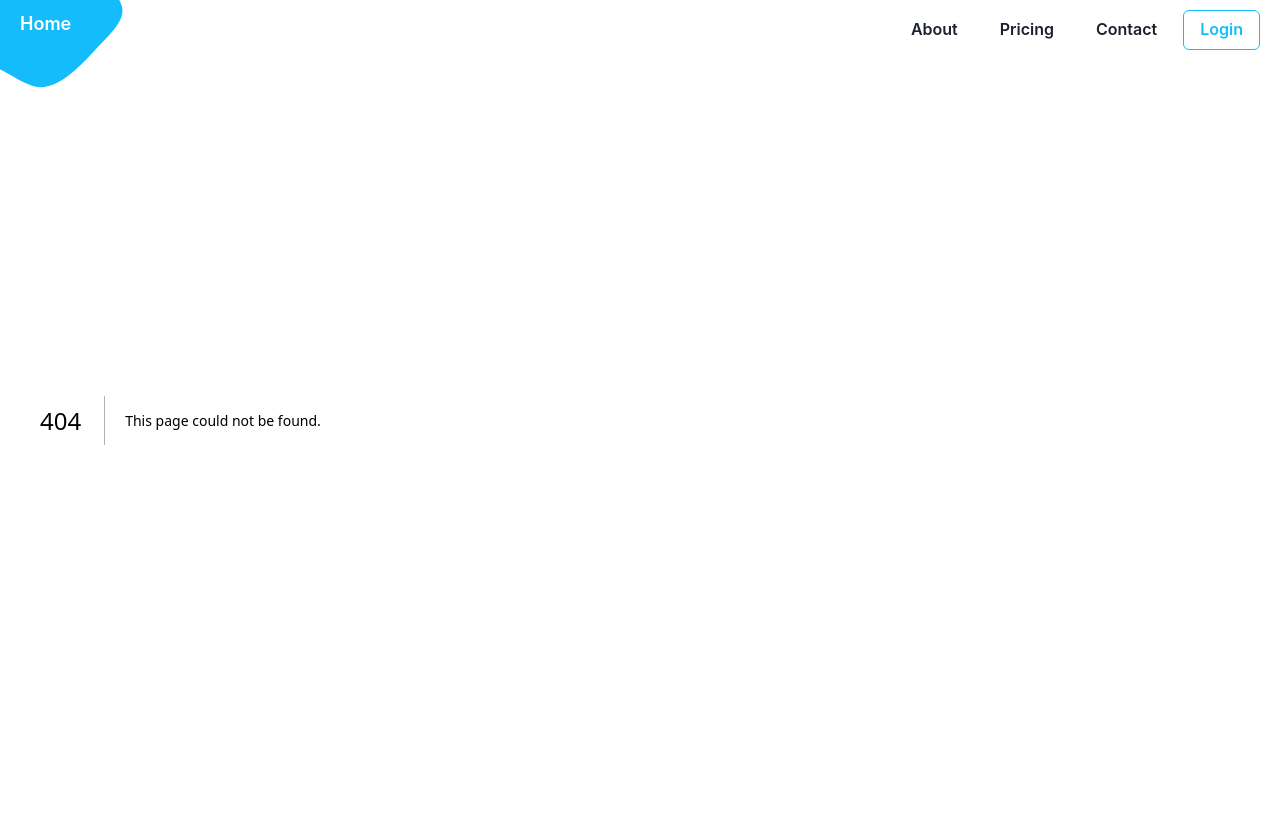
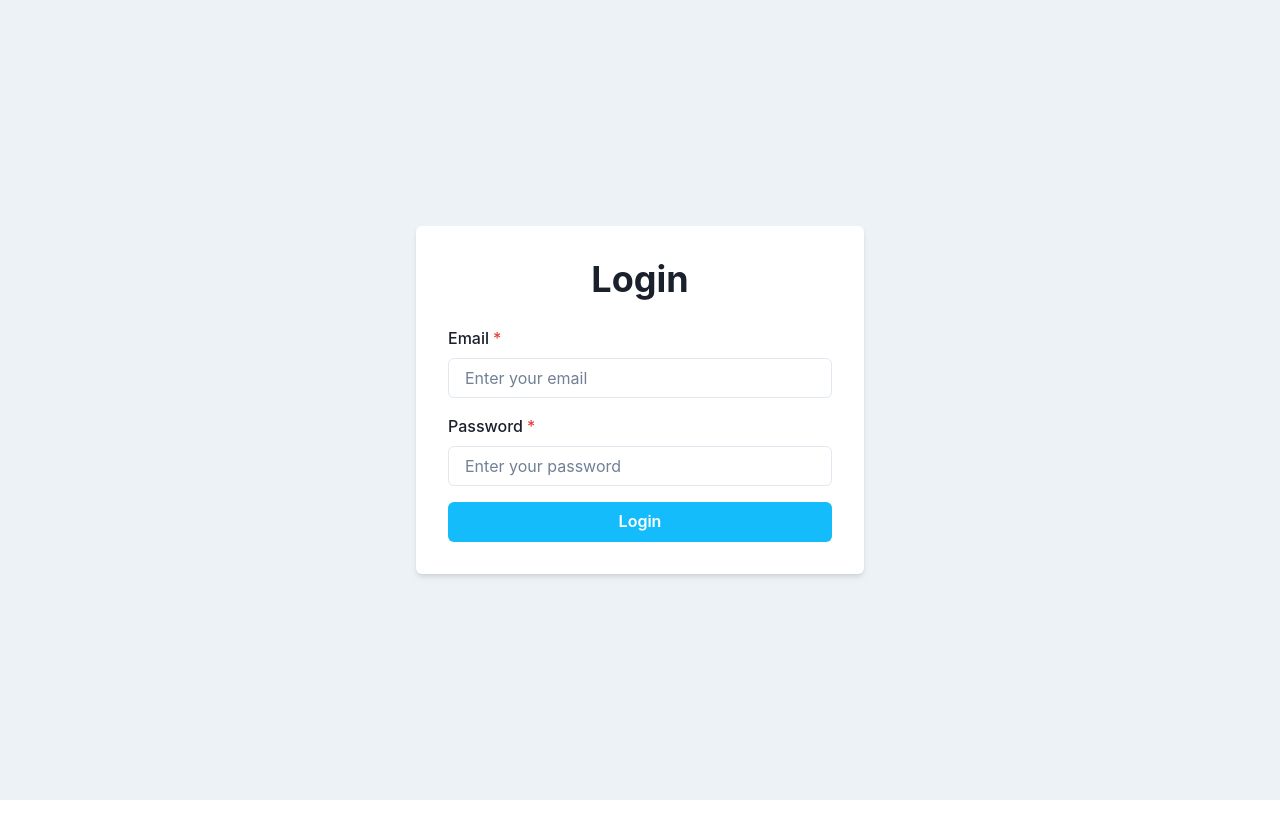
Before and after one commit to tegarfaris/kedaChallange, a Next.js app: page /auth/login in a window 1280 px wide. Before the commit this address had no page. After the commit the page ends 800 px from the top, so only its background shows below. Built offline with nearby package versions, Linux system fonts and the light colour scheme.

Commit message:
feat: implement login page

```diff
--- a/src/app/components/navbar/index.tsx
+++ b/src/app/components/navbar/index.tsx
@@ -1,5 +1,7 @@
 import { Box, Button, Flex, Text } from "@chakra-ui/react";
+import { NAVIGATION } from "@kedachallange/app/config/navigation";
 import { scrollDown } from "@kedachallange/app/helper/scroll-down";
+import { useRouter } from "next/router";
 import React, { useEffect, useState } from "react";
 
 const MENU = [
@@ -21,6 +23,7 @@ const MENU = [
 ];
 
 const Navbar: React.FC = () => {
+  const router = useRouter();
   const [isScrolled, setIsScrolled] = useState(false);
 
   useEffect(() => {
@@ -84,7 +87,12 @@ const Navbar: React.FC = () => {
             {item.title}
           </Button>
         ))}
-        <Button variant="outline" borderColor="#14BCFB" color="#14BCFB">
+        <Button
+          variant="outline"
+          borderColor="#14BCFB"
+          color="#14BCFB"
+          onClick={() => router.push(NAVIGATION.AUTH.LOGIN)}
+        >
           Login
         </Button>
       </Flex>
--- /dev/null
+++ b/src/app/config/navigation.ts
@@ -0,0 +1,5 @@
+export const NAVIGATION = {
+  AUTH: {
+    LOGIN: "/auth/login",
+  },
+};
--- /dev/null
+++ b/src/app/sections/login-page/index.tsx
@@ -0,0 +1,91 @@
+import {
+  Box,
+  Button,
+  Container,
+  FormControl,
+  FormLabel,
+  Heading,
+  Input,
+  Stack,
+  useBreakpointValue,
+  useToast,
+} from "@chakra-ui/react";
+import { useRouter } from "next/router";
+import { FC, useRef } from "react";
+
+const LoginPage: FC = () => {
+  const router = useRouter();
+  const emailRef = useRef<HTMLInputElement>(null);
+  const passwordRef = useRef<HTMLInputElement>(null);
+  const toast = useToast();
+  const headingSize = useBreakpointValue({ base: "lg", md: "xl" });
+
+  const handleSubmit = (event: React.FormEvent<HTMLFormElement>) => {
+    event.preventDefault();
+
+    const email = emailRef.current?.value;
+    const password = passwordRef.current?.value;
+
+    if (email === "admin@gmail" && password === "admin123") {
+      toast({
+        title: "Login successful.",
+        description: "You've logged in successfully.",
+        status: "success",
+        duration: 5000,
+        isClosable: true,
+        position: "top",
+      });
+      router.push("/");
+    } else {
+      toast({
+        title: "Login failed.",
+        description: "Invalid email or password.",
+        status: "error",
+        duration: 5000,
+        isClosable: true,
+        position: "top",
+      });
+    }
+  };
+
+  return (
+    <Box
+      display="flex"
+      alignItems="center"
+      justifyContent="center"
+      minHeight="100vh"
+      bg="gray.100"
+    >
+      <Container maxW="md" bg="white" p={8} borderRadius="md" boxShadow="md">
+        <Heading as="h1" size={headingSize} mb={6} textAlign="center">
+          Login
+        </Heading>
+        <form onSubmit={handleSubmit}>
+          <Stack spacing={4}>
+            <FormControl id="email" isRequired>
+              <FormLabel>Email</FormLabel>
+              <Input
+                type="email"
+                placeholder="Enter your email"
+                ref={emailRef}
+              />
+            </FormControl>
+            <FormControl id="password" isRequired>
+              <FormLabel>Password</FormLabel>
+              <Input
+                type="password"
+                placeholder="Enter your password"
+                ref={passwordRef}
+              />
+            </FormControl>
+            <Button bg="#14BCFB" color="white" type="submit" width="full">
+              Login
+            </Button>
+          </Stack>
+        </form>
+      </Container>
+    </Box>
+  );
+};
+
+export default LoginPage;
--- a/src/pages/_app.tsx
+++ b/src/pages/_app.tsx
@@ -32,9 +32,13 @@ function App({ Component, pageProps }: AppPropsWithLayout) {
       </Head>
 
       <ChakraProvider>
-        <Layout>
+        {!Component.getLayout ? (
+          <Layout>
+            <Component {...pageProps} />
+          </Layout>
+        ) : (
           <Component {...pageProps} />
-        </Layout>
+        )}
       </ChakraProvider>
     </>
   );
--- /dev/null
+++ b/src/pages/auth/login/index.tsx
@@ -0,0 +1,13 @@
+import LoginPage from "@kedachallange/app/sections/login-page";
+import { NextPageWithLayout } from "@kedachallange/pages/_app";
+import React from "react";
+
+const Login: NextPageWithLayout = () => {
+  return <LoginPage />;
+};
+
+Login.getLayout = (page: React.ReactNode) => {
+  return <>{page}</>;
+};
+
+export default Login;
--- a/src/pages/index.tsx
+++ b/src/pages/index.tsx
@@ -4,8 +4,9 @@ import ContactSection from "@kedachallange/app/sections/contact-section";
 import HeroSection from "@kedachallange/app/sections/hero-section";
 import PricingSection from "@kedachallange/app/sections/pricing-section";
 import { NextPage } from "next";
+import { NextPageWithLayout } from "./_app";
 
-const Home: NextPage = () => {
+const Home: NextPageWithLayout = () => {
   return (
     <Flex flexDir="column" w="full" flexGrow={1}>
       <HeroSection />
```
